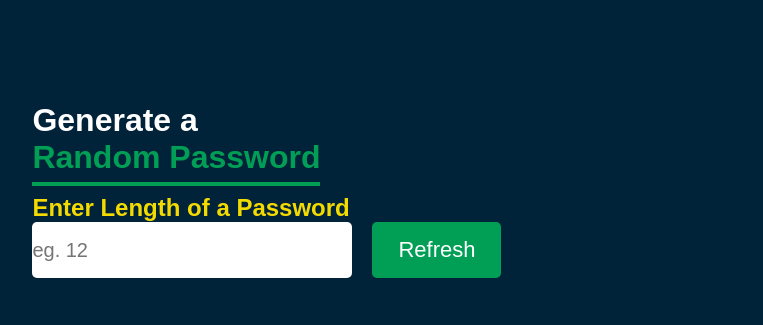
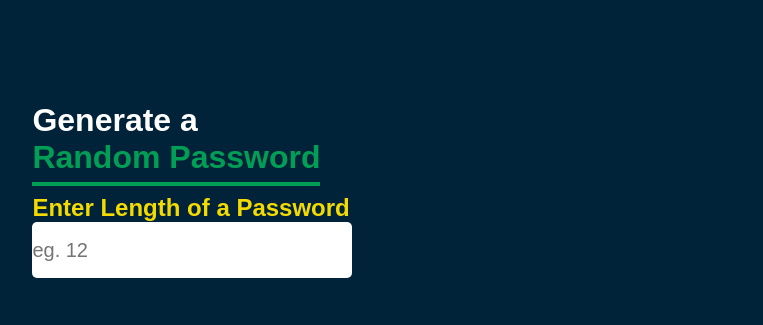
Before and after one commit to raviikushh/GenRandomPassword, a plain HTML site: page index.html in a window 1280 px wide. Shown: the top 325 px of the page, without its empty margins (70-833 px from the left). Drawn offline with Linux system fonts and the light colour scheme.

Commit message:
Add files via upload

```diff
--- a/index.html
+++ b/index.html
@@ -10,9 +10,7 @@
     <div class="container">
         <h1>Generate a <br> <span>Random Password</span></h1> <br>
         <h3>Enter Length of a Password</h3>
-        <div class="Input">
-            <input type="text" id="length" placeholder="eg. 12"> <button id="refresh">Refresh</button>
-        </div>
+        <input type="text" id="my-length" placeholder="eg. 12">
         <div class="display">
             <input type="text" id="Password" placeholder="Password">
             <img src="copy.png" alt="logo" id="Copy">
--- a/script.js
+++ b/script.js
@@ -1,13 +1,15 @@
 console.log("Welcome to Random Password Generator")
 const PasswordBox = document.getElementById("Password")
-const length = document.getElementById("length").value;
+
 const UpperCase = "ABCDEFGHIJKLMNOPQRSTUVWXYZ"
 const LowerCase = "abcdefghijklmnopqrstuvwxyz"
 const number = "0123456789"
 const symbol = "@#$%^&*()_+~|!}{[]></-="
 const allChars = UpperCase+LowerCase+number+symbol;
 
+
 document.getElementById("Gpass").addEventListener("click",function createPass(){
+    const length = document.getElementById("my-length").value;
     if(length>50) alert("Password length can't be greater than 50")
     else{
     let Password = ""
@@ -28,7 +30,3 @@ document.getElementById("Copy").addEventListener("click",function PassCopy(){
     PasswordBox.select();
     document.execCommand("copy");
 });
-
-document.getElementById("refresh").addEventListener("click",function RefreshPage(){
-    window.location.reload();
-})
--- a/style.css
+++ b/style.css
@@ -79,11 +79,3 @@ body{
 #Password{
     width: 45vw;
 }
-.Input{
-    display: flex;
-    align-items: center;
-}
-.Input button{
-    margin-left: 20px;
-    height: 7vh;
-}
```
